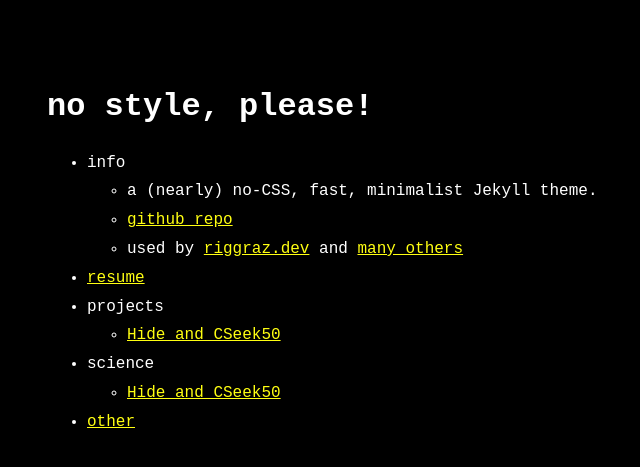
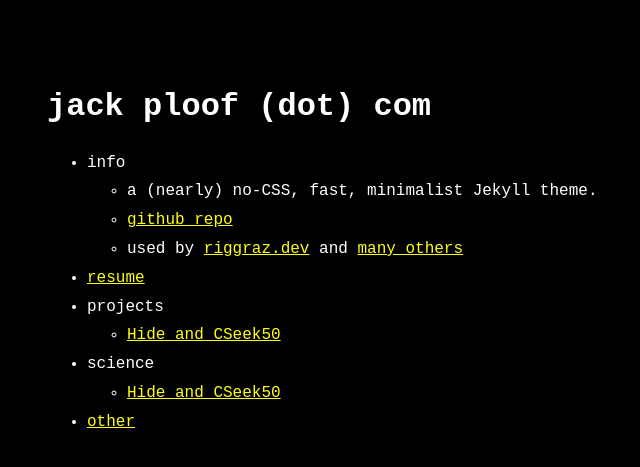
Before and after one commit to jploof906/jploof906.github.io, a Jekyll site: the page built from index.md, in a window 1280 px wide. Shown: the top 467 px of the page, without its empty margins (273-913 px from the left). Built offline with Jekyll 4.4.1, drawn with Linux system fonts in a browser that asks for light colours.

Commit message:
Update site configuration with new author details

```diff
--- a/_config.yml
+++ b/_config.yml
@@ -1,10 +1,10 @@
-title: no style, please! # name of the site
-author: Riccardo Graziosi # name of site's author
-email: riccardo.graziosi97@gmail.com # email of site's author
-url: https://riggraz.dev # root address of the site
-baseurl: "/no-style-please" # subpath of the site, e.g. "/blog" (leave it blank "" if you're site shouldn't use a subpath)
+title: jack ploof (dot) com # name of the site
+author: Jack Ploof # name of site's author
+email: jploof@college.harvard.edu # email of site's author
+url: https://www.jackploof.com # root address of the site
+baseurl: "" # subpath of the site, e.g. "/blog" (leave it blank "" if you're site shouldn't use a subpath)
 description: > # description of the site (multiple lines allowed)
-  A (nearly) no-CSS, fast, minimalist Jekyll theme.
+  personal musings of jack ploof
 
 permalink: /:slug.html
 
```
